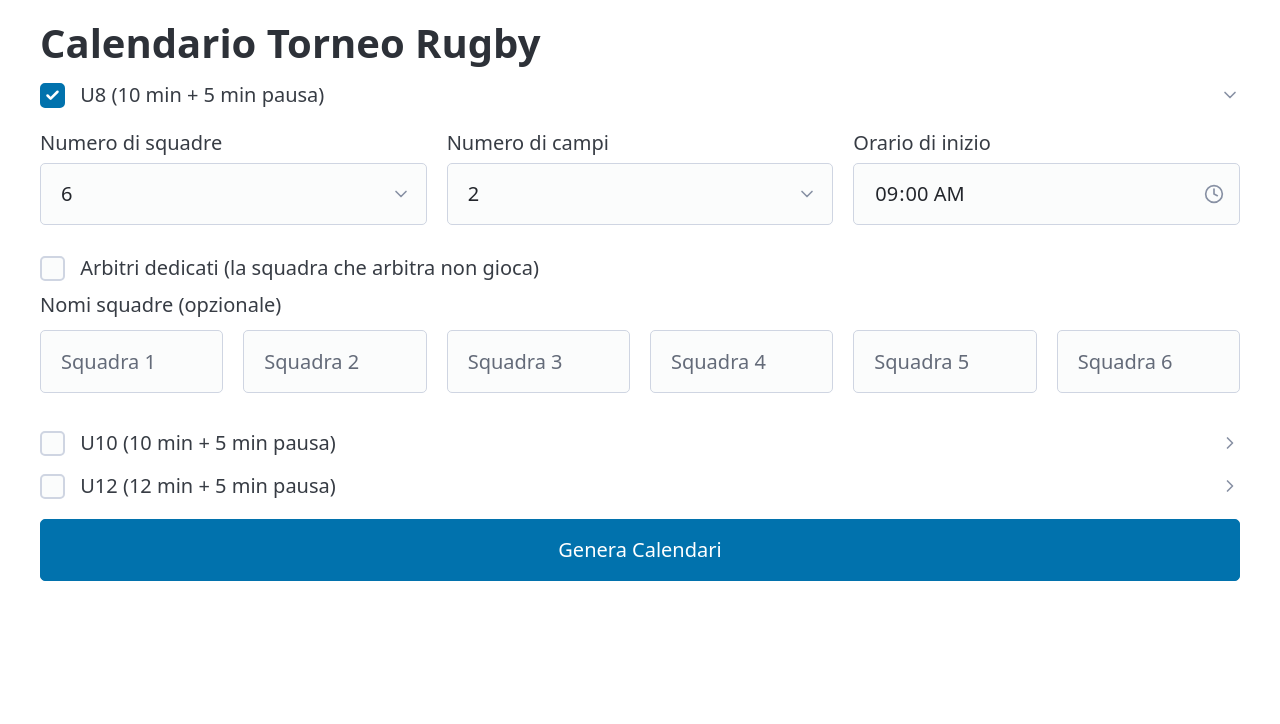
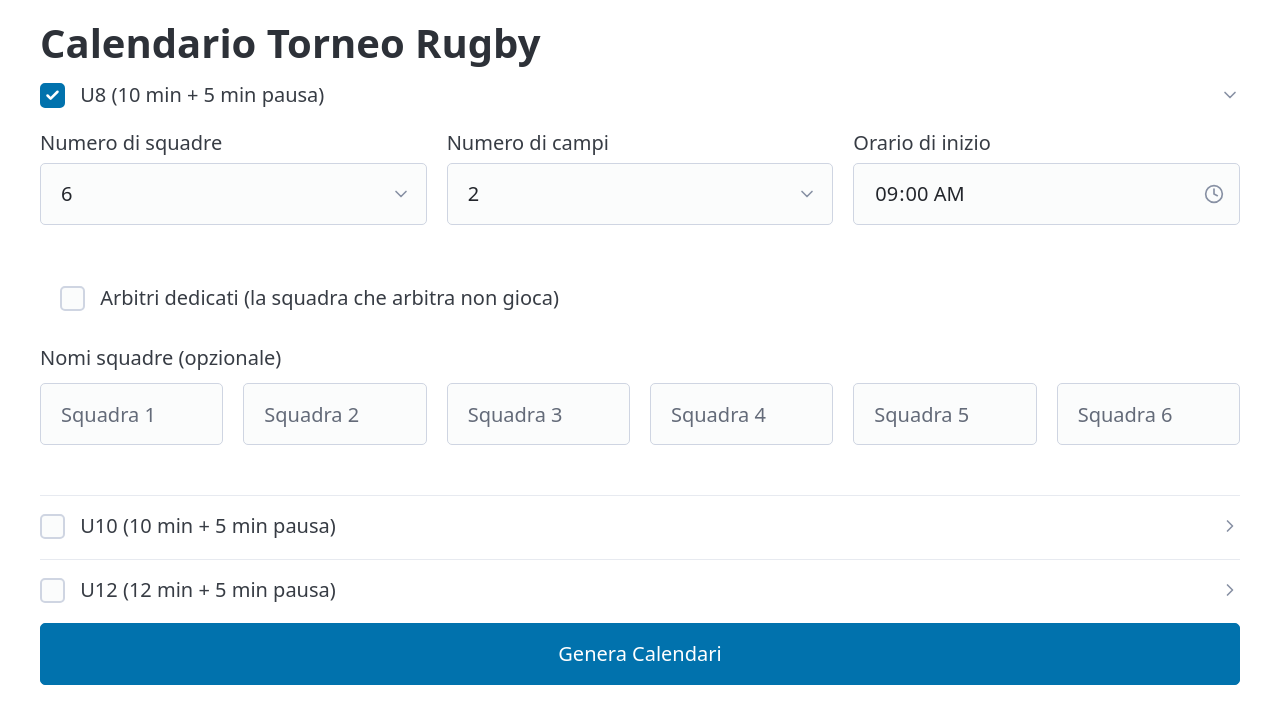
Before and after one commit to bchirico/minirugby-scheduler, a Flask app: page / in a window 1280 px wide. Shown: the top 724 px of the page. Run offline with Flask 3, Linux system fonts and the light colour scheme; some libraries are stand-ins or nearby versions.

Commit message:
chore: minor UI tweaks

```diff
--- a/static/style.css
+++ b/static/style.css
@@ -5,6 +5,16 @@ details summary {
 details summary label {
     display: inline;
     cursor: pointer;
+}
+
+details > .grid,
+details > label,
+details > fieldset {
+    margin-bottom: 1.5rem;
+}
+
+details > label {
+    padding-left: 1rem;
 }
 
 article header h2 {
--- a/templates/index.html
+++ b/templates/index.html
@@ -53,6 +53,7 @@
             </div>
         </fieldset>
     </details>
+    {% if not loop.last %}<hr>{% endif %}
     {% endfor %}
 
     <button type="submit">Genera Calendari</button>
```
